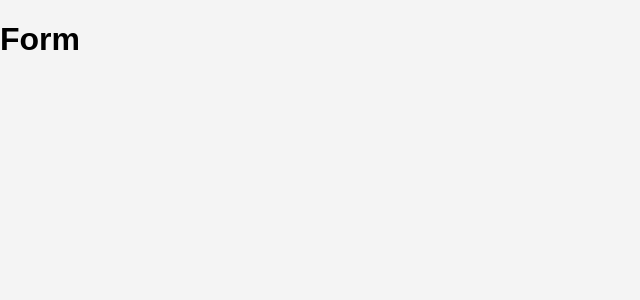
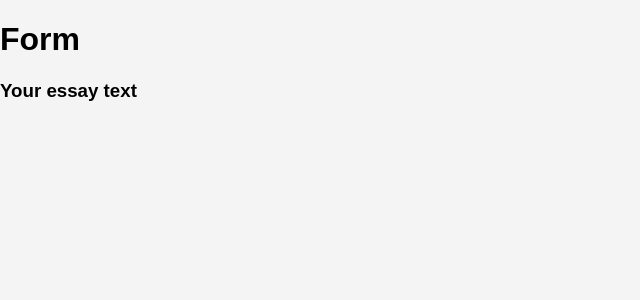
Before and after one commit to jordanduran/OkCupid-Assessment, a React (Create React App) app: page / in a window 1280 px wide. Shown: the top 300 px of the page, without its empty margins (0-640 px from the left). Built offline with nearby package versions, Linux system fonts and the light colour scheme.

Commit message:
paragraph to display essaytext

```diff
--- a/src/components/App.js
+++ b/src/components/App.js
@@ -2,17 +2,30 @@ import React from 'react';
 import PropTypes from 'prop-types';
 import { connect } from 'react-redux';
 import Form from './Form/Form';
+import { editButtonClicked } from '../madlibs';
 
 require('./App.scss');
 
-const App = () => (
+const App = ({ essayText, showEditForm, showEditButton, dispatch }) => (
   <div className='app'>
     <Form />
+    {!showEditForm && (
+      <div>
+        <h3>Your essay text</h3>
+        <p>{essayText}</p>
+        {showEditButton && (
+          <button onClick={() => dispatch(editButtonClicked())}>Edit</button>
+        )}
+      </div>
+    )}
   </div>
 );
 
 App.propTypes = {
-  dispatch: PropTypes.func.isRequired
+  dispatch: PropTypes.func.isRequired,
+  essayText: PropTypes.string.isRequired,
+  showEditForm: PropTypes.bool.isRequired,
+  showEditButton: PropTypes.bool.isRequired
 };
 
 function mapStateToProps(state) {
```
